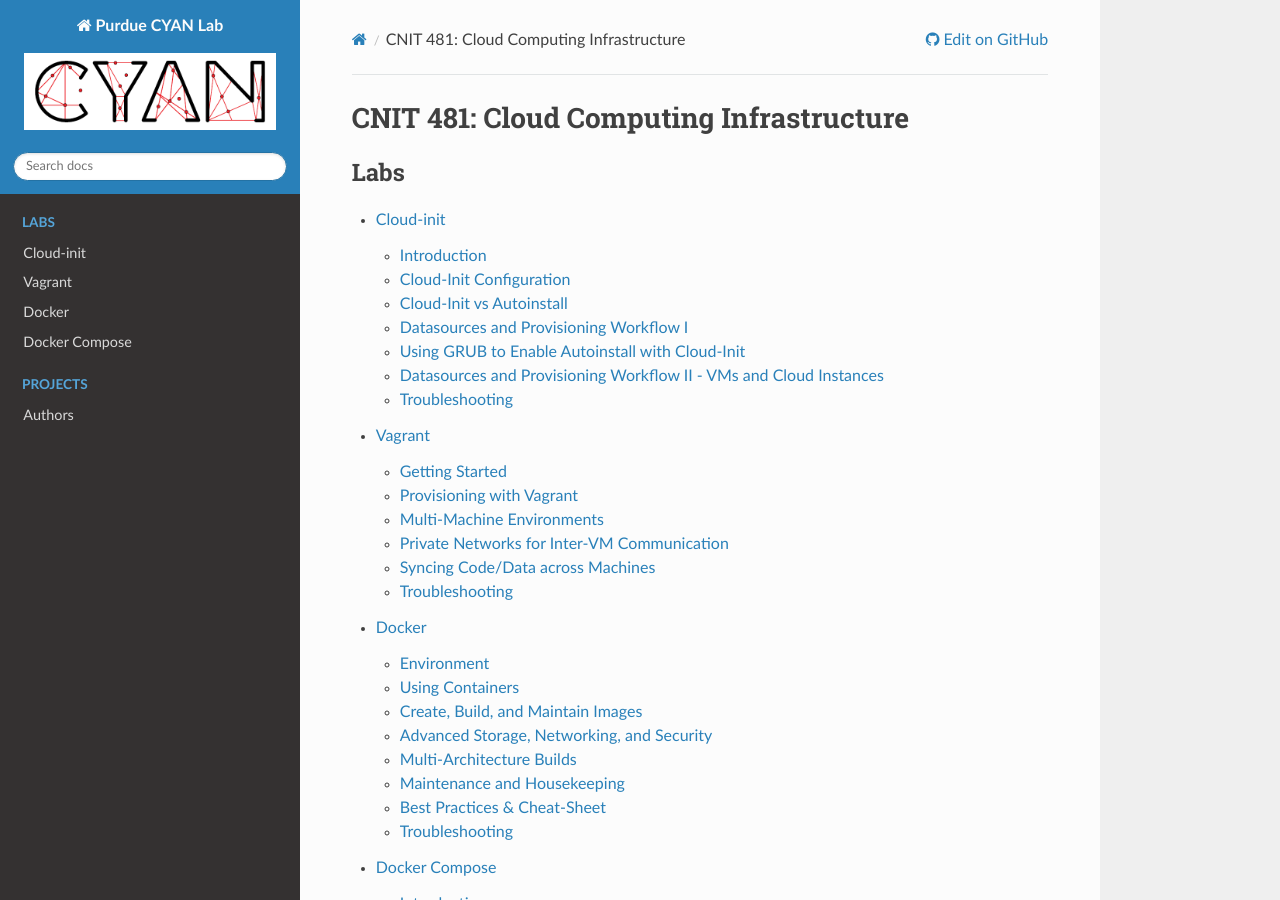
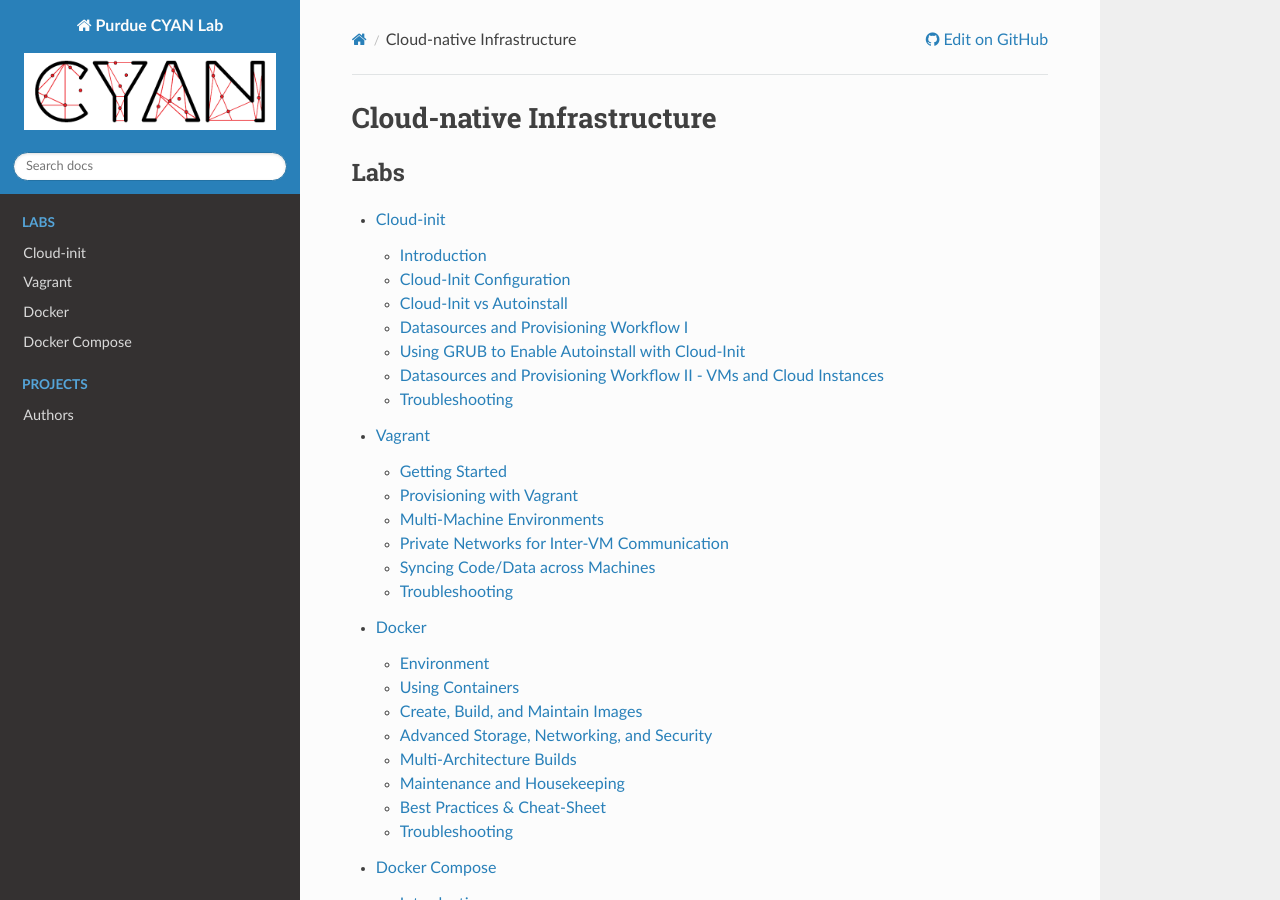
Before and after one commit to purduecyan/CNIT481-CCI, a Sphinx documentation site: the page built from docs/source/index.rst, in a window 1280 px wide and 900 px high. Built offline with Sphinx 7.4.7 and the Read the Docs theme 3.1.0, drawn with Linux system fonts in a browser that asks for light colours.

```diff
--- a/docs/source/index.rst
+++ b/docs/source/index.rst
@@ -3,8 +3,8 @@
    You can adapt this file completely to your liking, but it should at least
    contain the root `toctree` directive.
 
-CNIT 481: Cloud Computing Infrastructure
-========================================
+Cloud-native Infrastructure
+===========================
 
 .. toctree::
    :maxdepth: 2
--- a/pyproject.toml
+++ b/pyproject.toml
@@ -7,6 +7,7 @@ requires-python = ">=3.13"
 dependencies = [
     "sphinx>=8.2.3",
     "sphinx-autoapi>=3.6.0",
+    "sphinx-autobuild>=2025.8.25",
     "sphinx-code-tabs>=0.5.5",
     "sphinx-copybutton>=0.5.2",
     "sphinx-design>=0.6.1",
```
Also changed, not shown: 1 other file.
